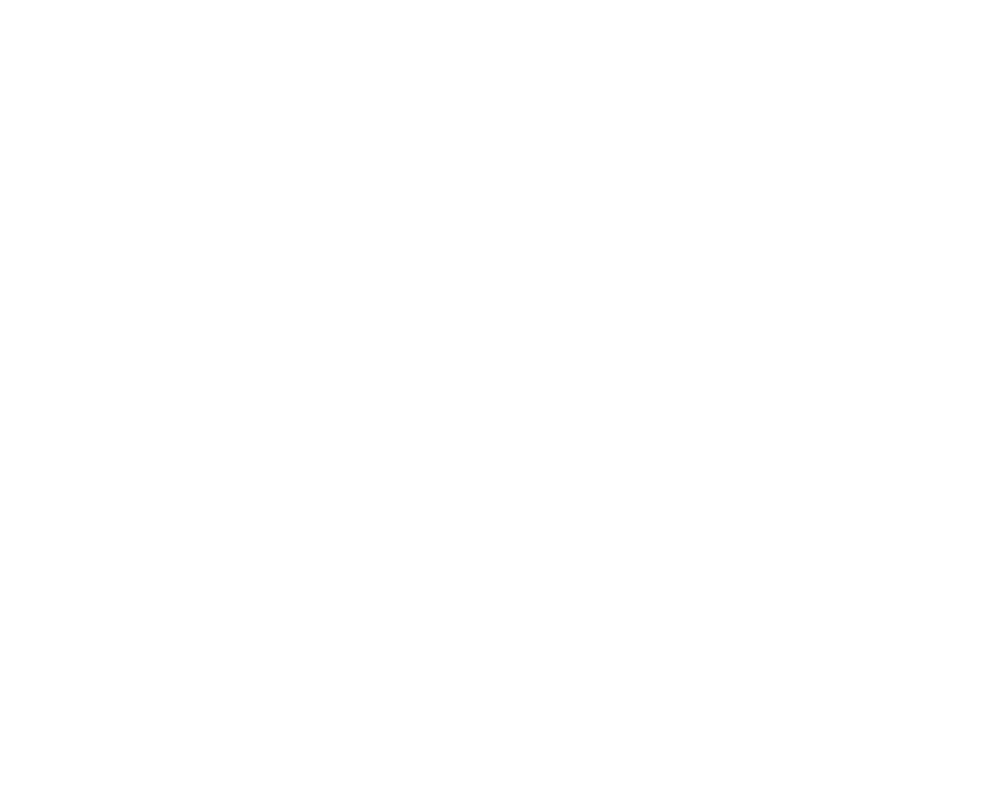
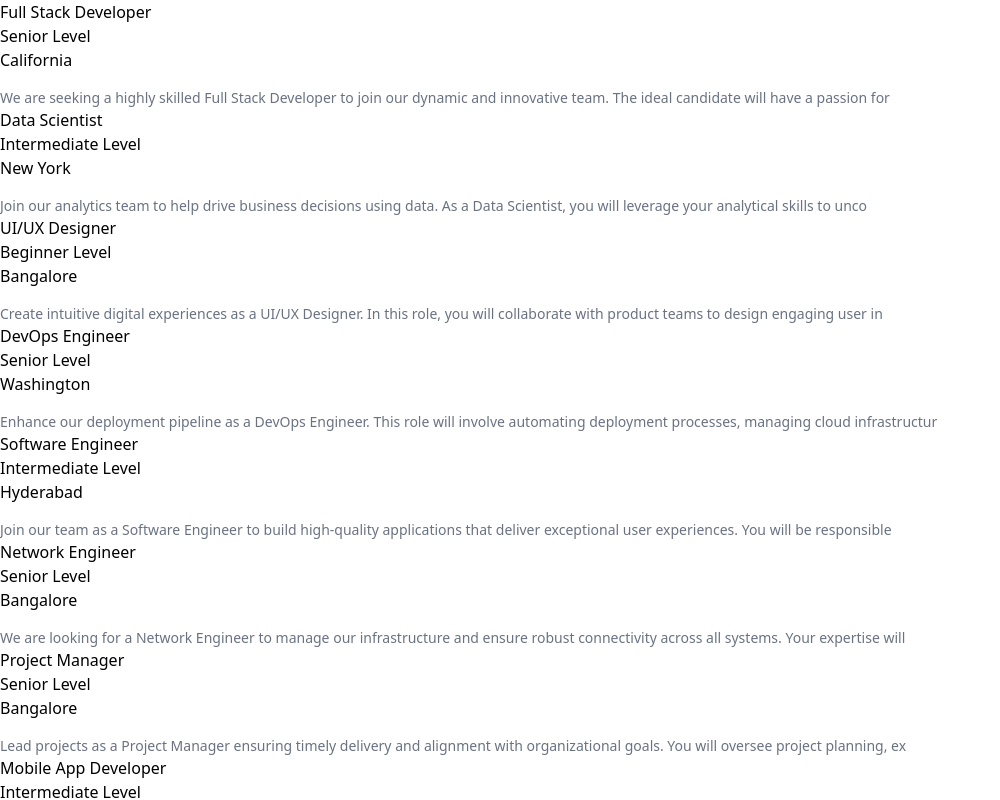
Before and after one commit to MogesBekele/pagination, a React (Vite) app: page / in a window 1280 px wide. Shown: the top 800 px of the page, without its empty margins (0-1000 px from the left). Built offline with nearby package versions, Linux system fonts and the light colour scheme.

Commit message:
commited

```diff
--- a/src/App.jsx
+++ b/src/App.jsx
@@ -1,8 +1,10 @@
 import React from 'react'
+import Pagination from './components/Pagination'
 
 const App = () => {
   return (
     <div>
+      <Pagination/>
 
     </div>
   )
--- a/src/components/Pagination.jsx
+++ b/src/components/Pagination.jsx
@@ -1,5 +1,6 @@
 import React from 'react'
 import { jobsData } from '../assets/assets';
+import { useState } from 'react';
 
 const Pagination = () => {
   const [currentPage, setCurrentPage] = useState(1);
@@ -10,11 +11,11 @@
 
       {
         jobsData.map((job, index)=>(
-          <div className='flex gap-4 ' key={index}>
+          <div className=' gap-4 ' key={index}>
             <h1>{job.title}</h1>
             <h2>{job.level}</h2>
             <h3>{job.location}</h3>
-            <p>{job.description}</p>
+            <p className='text-gray-500 text-sm mt-4' dangerouslySetInnerHTML={{__html:job.description.slice(0,150)}}></p>
           </div>
         ))
       }
```
